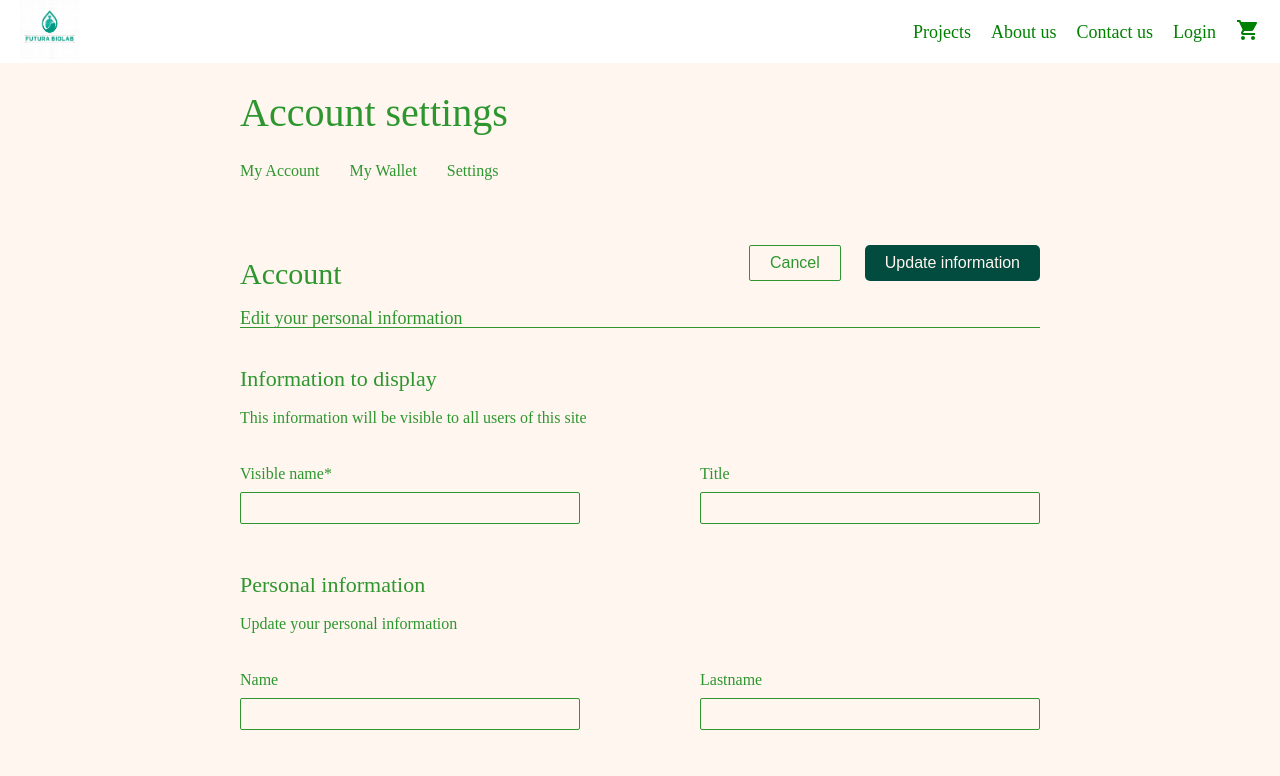
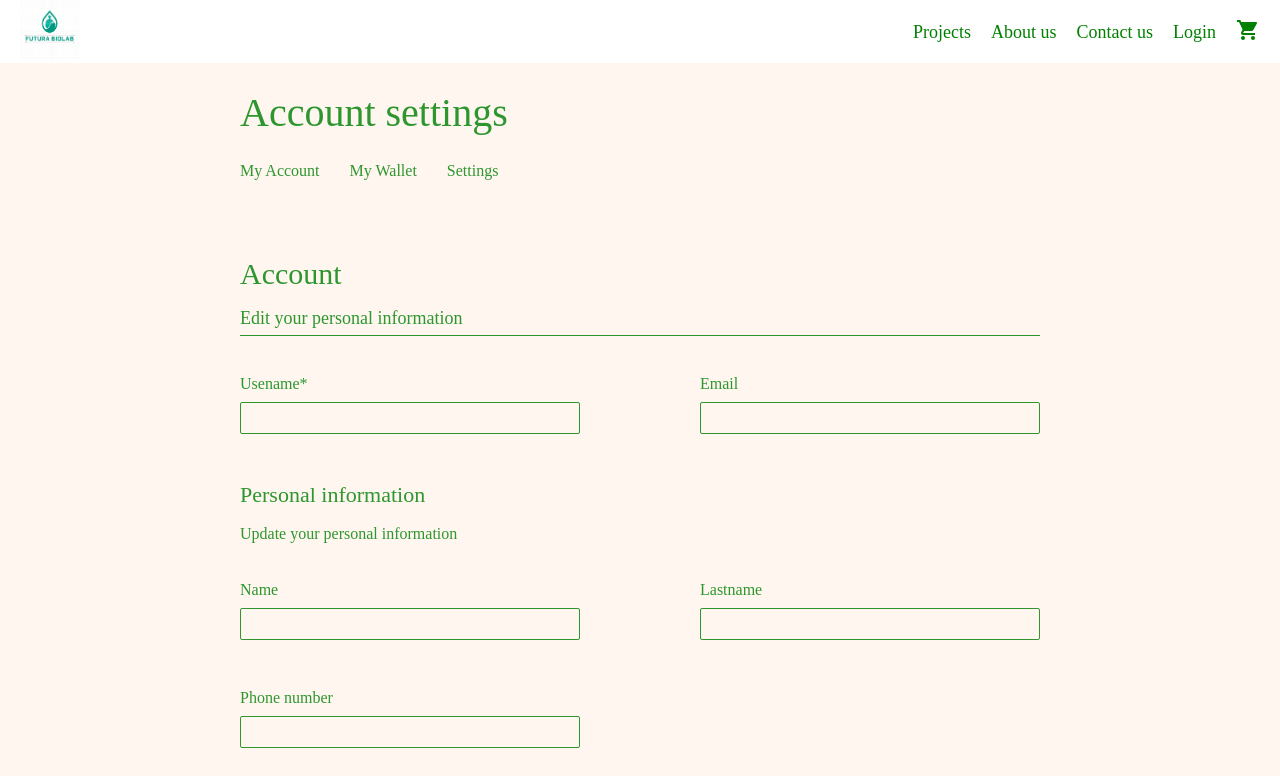
Before and after one commit to LuisCar09/FuturaBioLab, a React (Vite) app: page /setting in a window 1280 px wide. Shown: the top 776 px of the page. Built offline with nearby package versions, Linux system fonts and the light colour scheme.

Commit message:
feat: create config and firebase.js variables, createUserContext

```diff
--- a/src/pages/Setting.jsx
+++ b/src/pages/Setting.jsx
@@ -36,17 +36,17 @@ function SettingsProfile() {
                     <form className='form-settingsprofile'>
                         <div className='name-container-settingsprofile'>
                             <div className='name-settingsprofile'>
-                                <label htmlFor='input-name' className='label-settingsprofile'>Visible name*</label>
+                                <label htmlFor='input-name' className='label-settingsprofile'>Usename*</label>
                                 <input
                                     id='input-name'
                                     type='text'
                                     required />
                             </div>
                             <div className='name-settingsprofile'>
-                                <label htmlFor='input-nickcname' className='label-settingsprofile'>Title</label>
+                                <label htmlFor='input-nickcname' className='label-settingsprofile'>Email</label>
                                 <input
                                     id='input-nickcname'
-                                    type='text'
+                                    type='email'
                                     required />
                             </div>
                         </div>
--- a/src/styles/Profile.css
+++ b/src/styles/Profile.css
@@ -74,10 +74,11 @@
 }
 
 .edit-settings-user {
-    display: flex;
+    display: none;
     justify-content: end;
     align-items: center;
     gap: 6px;
+
 }
 
 .edit-data {
@@ -209,7 +210,7 @@
     color: var(--primary-color);
 }
 
-.projects-title-profile .add-project-button {
+/* .projects-title-profile .add-project-button {
     width: 158px;
     text-decoration: none;
     color: var(--button-color);
@@ -218,7 +219,20 @@
     border: 2px solid var(--button-color);
     padding: 8px 20px;
     transition: all .2s linear;
-}
+} */
+ .add-project-button{
+    display: flex;
+    align-items: center;
+    justify-content: center;
+    padding: 8px 20px;
+    border: 2px solid var(--button-color);
+    color: var(--button-color);
+    cursor: pointer;
+    gap: 10px;
+    font-size: 18px;
+    background: transparent;
+    text-decoration: none;
+ }
 .projects-title-profile a:hover,.edit-profile-button:hover {
     color: white;
     background-color: var(--button-color);
@@ -246,6 +260,7 @@
     border: none;
     font-size: 16px;
     cursor: pointer;
+    display: flex;
 
 }
 .uploadproject-profile:hover {
--- a/src/styles/Setting.css
+++ b/src/styles/Setting.css
@@ -67,6 +67,7 @@
     max-width: 800px;
     width: 100%;
     border-bottom: 1px solid var(--primary-color);
+    padding-bottom: 8px;
 }
 
 .account-container-settingsprofile h2 {
@@ -101,13 +102,13 @@
 .accountbuttons-settingsprofile {
     display: flex;
     gap: 24px;
-
+    display: none;
 }
 
 .cancelbutton-settingsprofile {
     color: var(--primary-color);
    padding: 8px 20px;
-    border-radius: 2px;
+   border-radius: 2px;
    border: 1px solid var(--primary-color);
    background-color: var( --background-color);
    cursor: pointer;
@@ -119,10 +120,11 @@
     padding: 8px 20px;
     border: none;
     cursor: pointer;
+    border-radius: 2px;
 }
 
 .info-container-settingsprofile {
-    display: flex;
+    display: none;
     flex-direction: column;
     align-items: flex-start;
     max-width: 800px;
```
